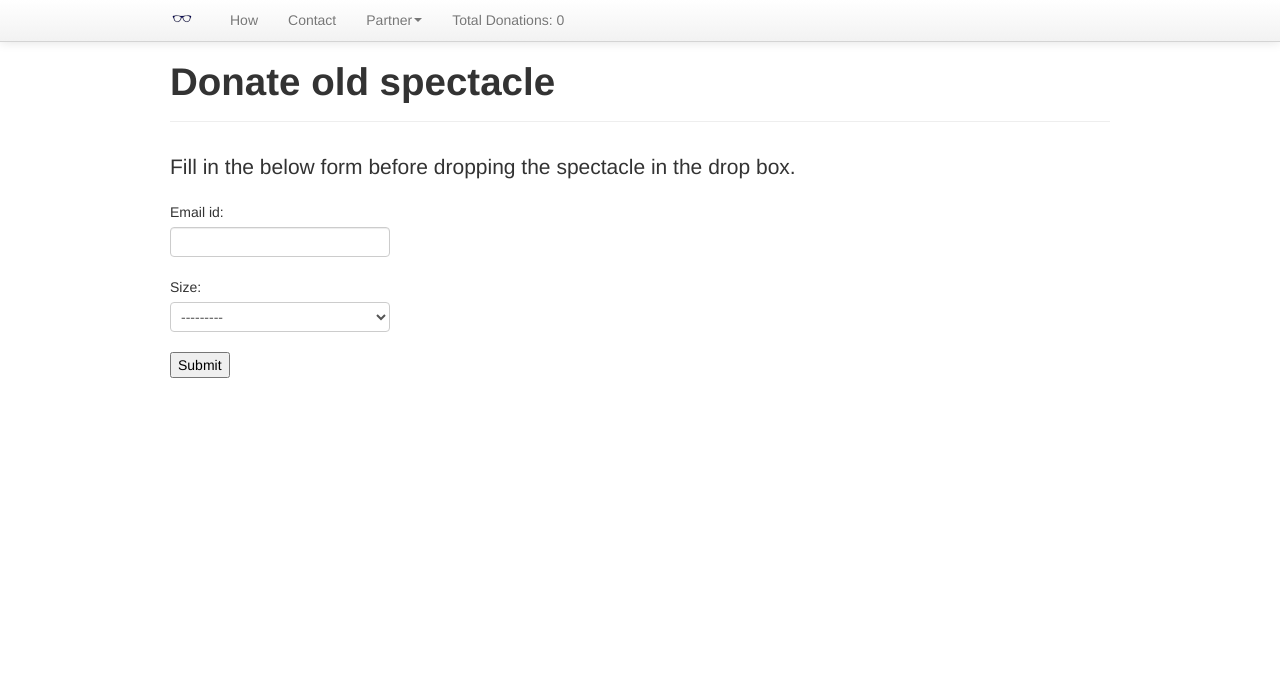
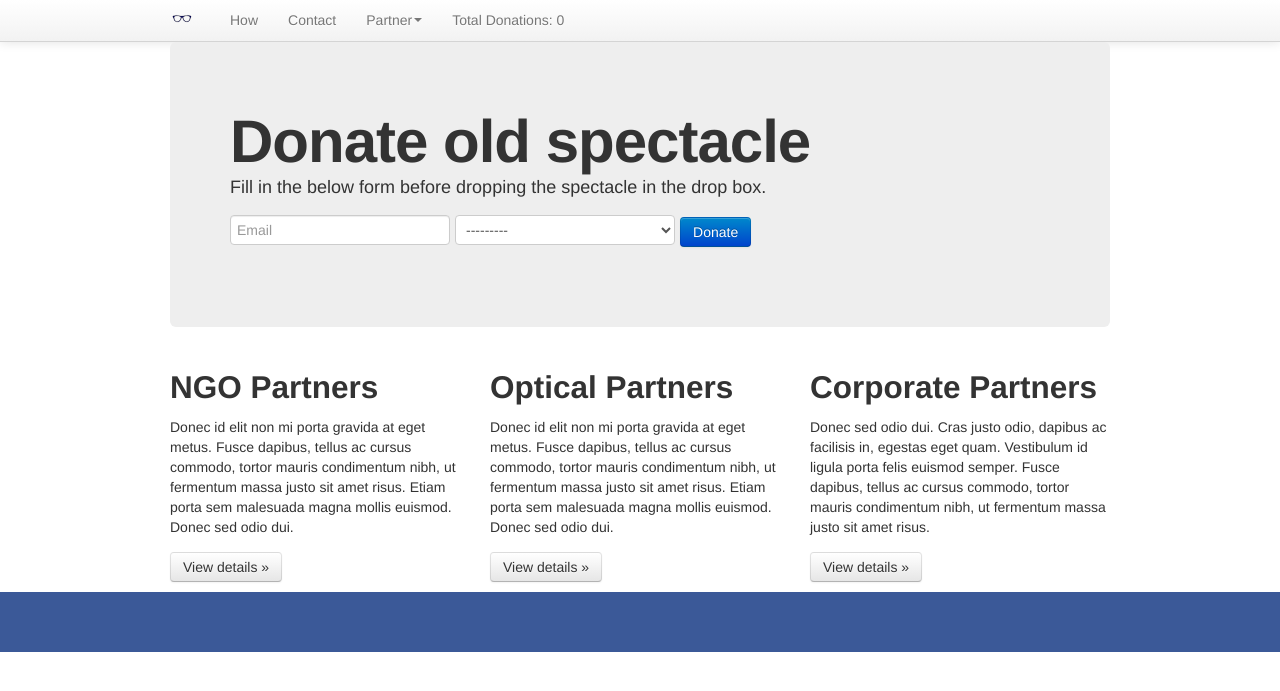
Before and after one commit to biplav/donateoldspecatacles.org, a Django app: page / in a window 1280 px wide. Shown: the top 691 px of the page. Run offline with Django 3.2, Linux system fonts and the light colour scheme; data that the repository does not hold is empty; some libraries are stand-ins or nearby versions.

Commit message:
UI enhancements

```diff
--- a/donatespectacles/templates/base.html
+++ b/donatespectacles/templates/base.html
@@ -13,6 +13,48 @@
     <style>
       body {
         padding-top: 60px; /* 60px to make the container go all the way to the bottom of the topbar */
+      }
+
+	/* Wrapper for page content to push down footer */
+      #wrap {
+        min-height: 100%;
+        height: auto !important;
+        height: 100%;
+        /* Negative indent footer by it's height */
+        margin: 0 auto -60px;
+      }
+
+      /* Set the fixed height of the footer here */
+      #push,
+      #footer {
+        height: 60px;
+      }
+      #footer {
+        background-color: #3B5998;
+      }
+
+      /* Lastly, apply responsive CSS fixes as necessary */
+      @media (max-width: 767px) {
+        #footer {
+          margin-left: -20px;
+          margin-right: -20px;
+          padding-left: 20px;
+          padding-right: 20px;
+        }
+      }
+
+
+
+      /* Custom page CSS
+      -------------------------------------------------- */
+      /* Not required for template or sticky footer method. */
+
+      .container {
+        width: auto;
+        #max-width: 680px;
+      }
+      .container .credit {
+        margin: 20px 0;
       }
     </style>
     <link href="{%static "/static/css/bootstrap-responsive.css" %} rel="stylesheet">
@@ -31,8 +73,18 @@
   </head>
 
   <body>
+	<div id="fb-root"></div>
+<script>(function(d, s, id) {
+  var js, fjs = d.getElementsByTagName(s)[0];
+  if (d.getElementById(id)) return;
+  js = d.createElement(s); js.id = id;
+  js.src = "//connect.facebook.net/en_GB/all.js#xfbml=1&appId=188268405971";
+  fjs.parentNode.insertBefore(js, fjs);
+}(document, 'script', 'facebook-jssdk'));</script>
+
 
       <!-- Fixed navbar -->
+      <div id="wrap">
       <div class="navbar navbar-fixed-top">
         <div class="navbar-inner">
           <div class="container">
@@ -70,16 +122,13 @@
         {% block content %}{% endblock %}
       </div>
 
-<!--    <div id="footer">
-      <div class="container">
-        <p class="muted credit">
-	Patners
-	</p>
+
+	<div id="footer">
+      		<div class="container">
+        		<div class="muted credit">
+				<div class="fb-like" data-href="https://www.facebook.com/donateoldspectacles" data-width="450" data-action="like" data-show-faces="false" data-send="true"></div></div>
+		 </div>
       </div>
-   </div>
--->
-
-
 
     <!-- Le javascript
     ================================================== -->
--- a/donatespectacles/templates/index.html
+++ b/donatespectacles/templates/index.html
@@ -1,19 +1,42 @@
 {% extends "base.html" %}
 
 {% block content %}
-<div class="page-header">
+<div class="hero-unit">
+<!--<div class="page-header"> -->
   <h1>Donate old spectacle</h1>
-  </div>
+<!--  </div> -->
   {%if donate_id %}
 	<p class="lead"> Thanks for your donation! </p>
   	<p>Please write the number BS00{{ donate_id }} on the paper used to wrap the specatacle with before putting it in the donation box. </p>
   {% else %}
-  <p class="lead">Fill in the below form before dropping the spectacle in the drop box.</p>
+  <p>Fill in the below form before dropping the spectacle in the drop box.</p>
 	<div id="push lead">
-		<form action="." method="post">{% csrf_token %}
-		{{ form.as_p }}
-		<input type="submit" value="Submit" />
+		<form action="." method="post" class="form-inline">{% csrf_token %}
+		<input id="id_email_id" maxlength="200" name="email_id" type="text" placeholder="Email">
+		{{ form.size }}
+
+		<input type="submit" value="Donate" class="btn btn-primary"/>
 		</form>
 	</div>
   {% endif %}
+</div>
+<!-- Example row of columns -->
+      <div class="row">
+        <div class="span4">
+          <h2>NGO Partners</h2>
+          <p>Donec id elit non mi porta gravida at eget metus. Fusce dapibus, tellus ac cursus commodo, tortor mauris condimentum nibh, ut fermentum massa justo sit amet risus. Etiam porta sem malesuada magna mollis euismod. Donec sed odio dui. </p>
+          <p><a class="btn" href="#">View details &raquo;</a></p>
+        </div>
+        <div class="span4">
+          <h2>Optical Partners</h2>
+          <p>Donec id elit non mi porta gravida at eget metus. Fusce dapibus, tellus ac cursus commodo, tortor mauris condimentum nibh, ut fermentum massa justo sit amet risus. Etiam porta sem malesuada magna mollis euismod. Donec sed odio dui. </p>
+          <p><a class="btn" href="#">View details &raquo;</a></p>
+       </div>
+        <div class="span4">
+          <h2>Corporate Partners</h2>
+          <p>Donec sed odio dui. Cras justo odio, dapibus ac facilisis in, egestas eget quam. Vestibulum id ligula porta felis euismod semper. Fusce dapibus, tellus ac cursus commodo, tortor mauris condimentum nibh, ut fermentum massa justo sit amet risus.</p>
+          <p><a class="btn" href="#">View details &raquo;</a></p>
+        </div>
+      </div>
+
 {% endblock %}
```
Also changed, not shown: donatespectacles/settings.py (line endings or trailing spaces), 3 other files.
